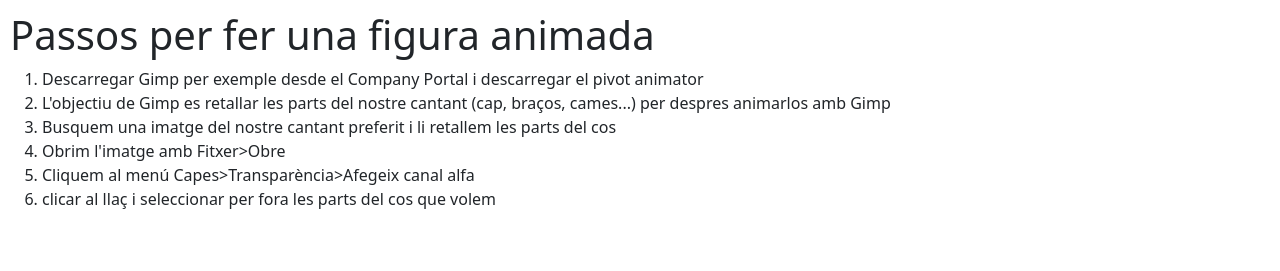
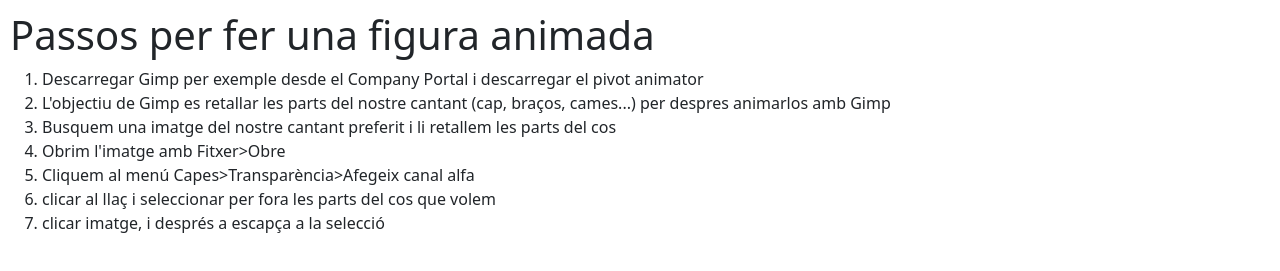
Before and after one commit to hugoomk21/hugoomk21.github.io, a plain HTML site: page pivot/index.html in a window 1280 px wide. Shown: the part 73-344 px from the top of the page. Drawn offline with nearby package versions, Linux system fonts and the light colour scheme.

Commit message:
Update index.html

```diff
--- a/pivot/index.html
+++ b/pivot/index.html
@@ -95,6 +95,7 @@
         <li>Obrim l'imatge amb Fitxer>Obre </li>
         <li>Cliquem al menú Capes>Transparència>Afegeix canal alfa</li>
         <li>clicar al llaç i seleccionar per fora les parts del cos que volem</li>
+        <li>clicar imatge, i després a escapça a la selecció</li>
     </ol>
 </div>
 
```
